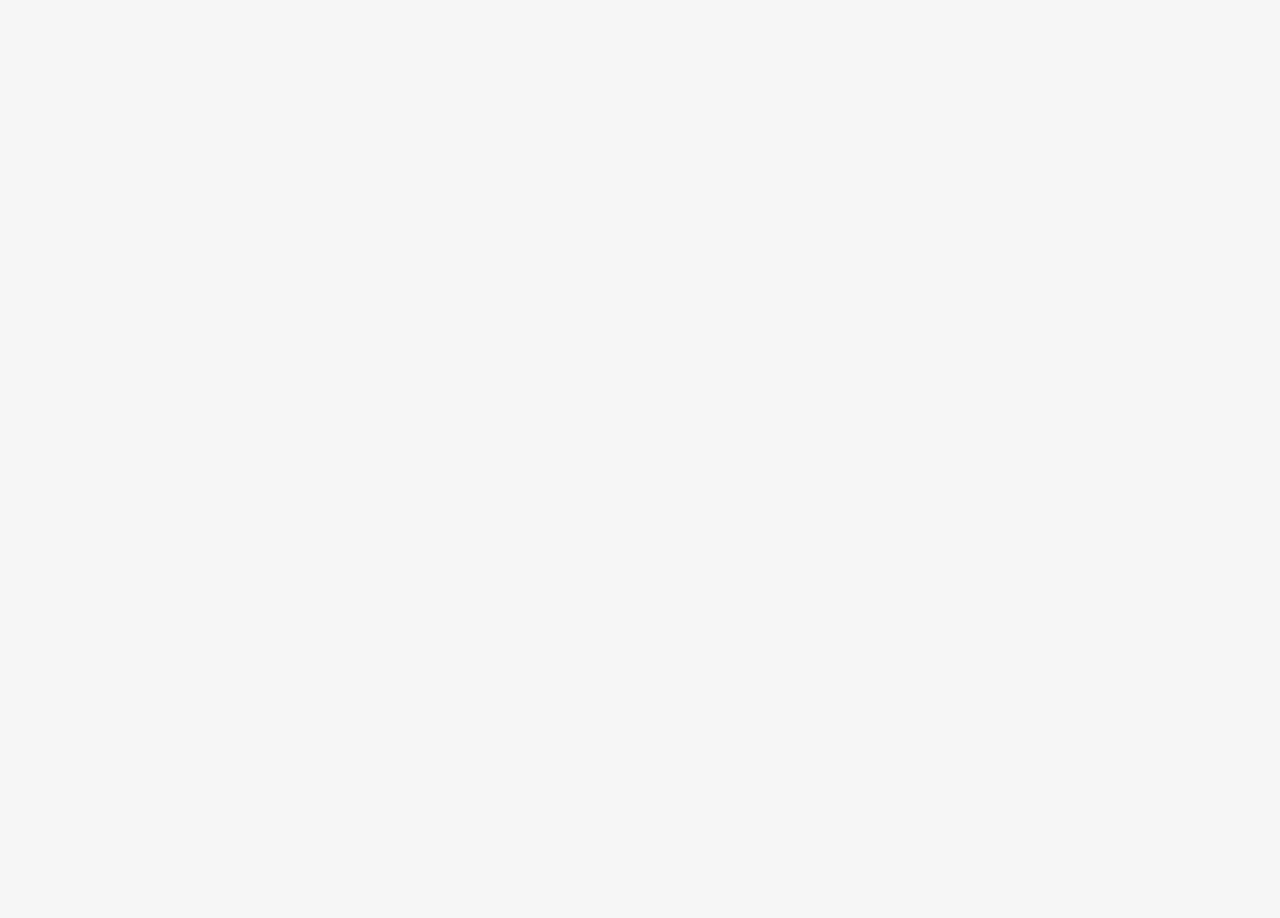
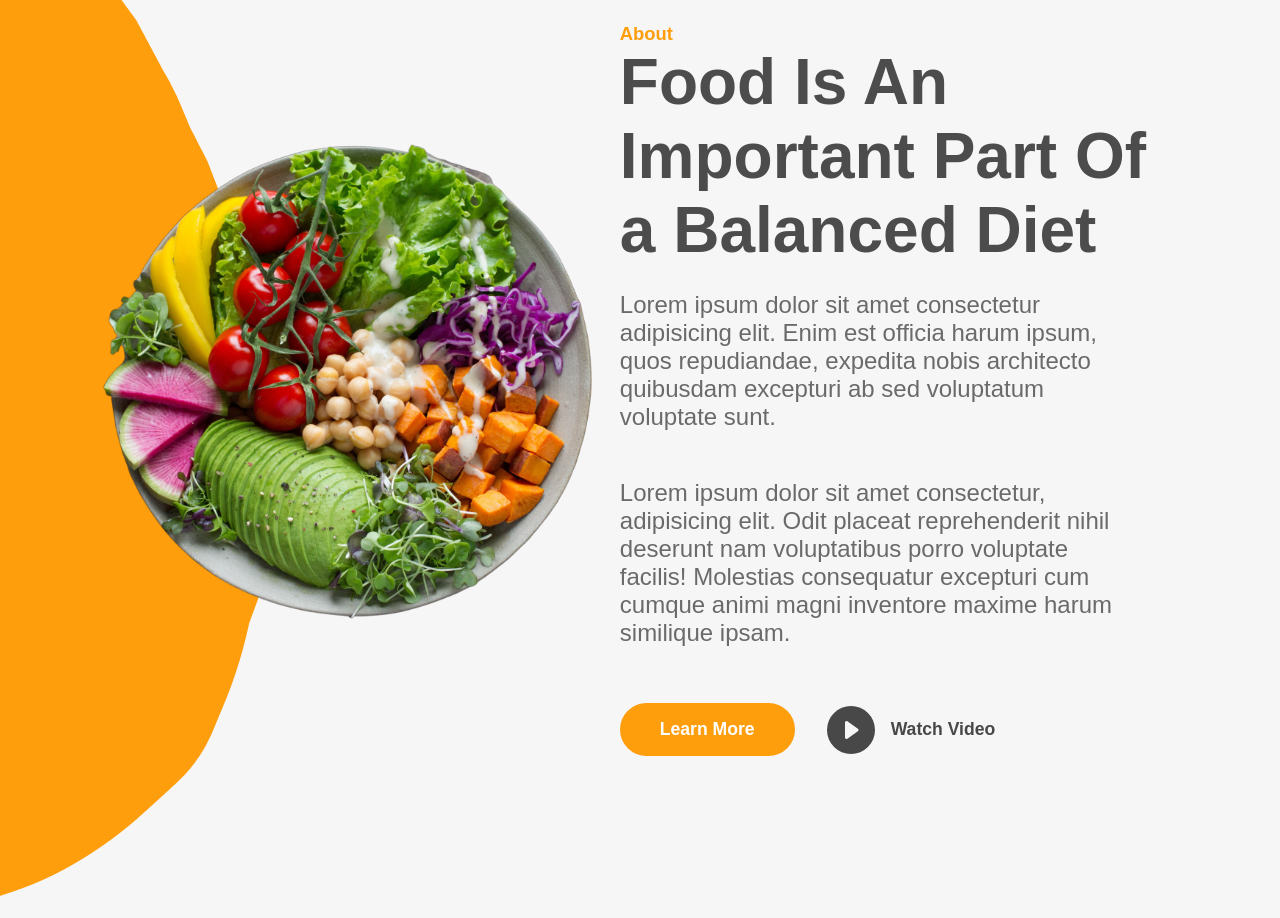
Before and after one commit to ChristianOdang/Restaurant-Landing_Page, a React (Vite) app: page / in a window 1280 px wide. Shown: the part 1000-1918 px from the top of the page. Before the commit the page ends 866 px from the top, so only its background shows below. Built offline with nearby package versions, Linux system fonts and the light colour scheme.

Commit message:
about page

```diff
--- a/src/App.jsx
+++ b/src/App.jsx
@@ -1,6 +1,7 @@
 import { useState } from 'react'
 import './App.css'
 import Home from './components/Home'
+import About from './components/About'
 
 
 function App() {
@@ -8,6 +9,7 @@
   return (
     <div className='App'>
       <Home />
+      <About />
     </div>
   )
 }
--- a/src/components/About.jsx
+++ b/src/components/About.jsx
@@ -1,10 +1,36 @@
 import React from 'react'
+import AboutBackground from "../assets/about-background.png";
+import AboutBackgroundImage from "../assets/about-background-image.png";
+import { BsFillPlayCircleFill } from "react-icons/bs";
 
 function About() {
   return (
-    <>
-      <h1>About Section</h1>
-    </>
+    <div className='about-section-container'>
+      <div className='about-background-image-container'>
+        <img src={AboutBackground} />
+      </div>
+      <div className='about-section-image-container'>
+        <img src={AboutBackgroundImage} alt='' />
+      </div>
+      <div className='about-section-text-container'>
+        <p className='primary-subheading'>About</p>
+        <h1 className='primary-heading'>
+          Food Is An Important Part Of a Balanced Diet
+        </h1>
+        <p className='primary-text'>
+          Lorem ipsum dolor sit amet consectetur adipisicing elit. Enim est officia harum ipsum, quos repudiandae, expedita nobis architecto quibusdam excepturi ab sed voluptatum voluptate sunt.
+        </p>
+        <p className='primary-text'>
+          Lorem ipsum dolor sit amet consectetur, adipisicing elit. Odit placeat reprehenderit nihil deserunt nam voluptatibus porro voluptate facilis! Molestias consequatur excepturi cum cumque animi magni inventore maxime harum similique ipsam.
+        </p>
+        <div className='about-buttons-container'>
+          <button className='secondary-button'>Learn More</button>
+          <button className='watch-video-button'>
+            <BsFillPlayCircleFill /> Watch Video
+          </button>
+        </div>
+      </div>
+    </div>
   )
 }
 
```
